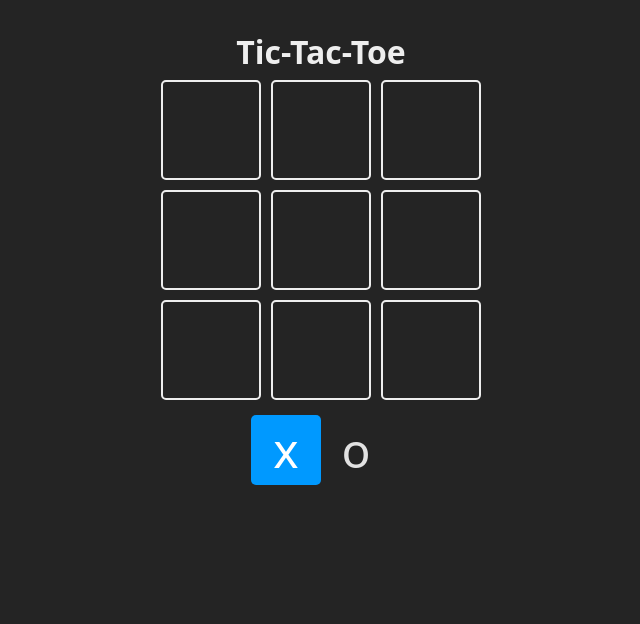
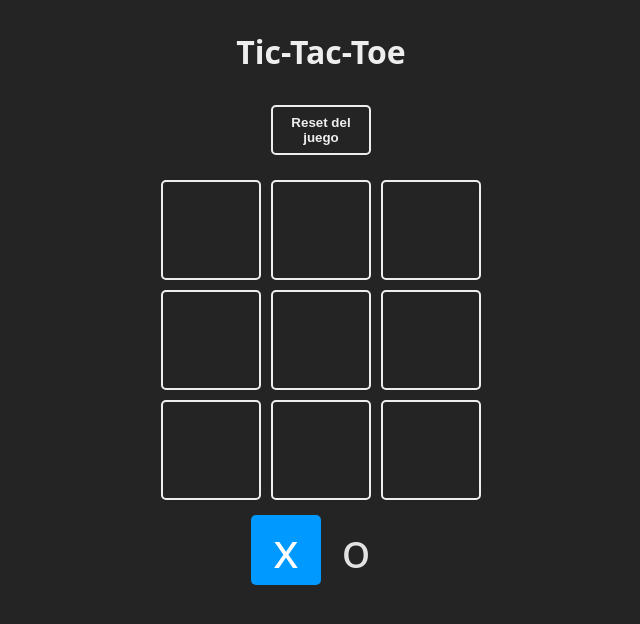
Before and after one commit to Dav1dGP/Dav1dGP-curso-aprendiendo-react, a React (Vite) app in the folder projects/tic-tac-toe/: page / in a window 1280 px wide. Shown: the top 624 px of the page, without its empty margins (319-959 px from the left). Built offline with nearby package versions, Linux system fonts and the light colour scheme.

Commit message:
Crear Reset juego

```diff
--- a/projects/tic-tac-toe/src/App.jsx
+++ b/projects/tic-tac-toe/src/App.jsx
@@ -63,6 +63,12 @@
 
   }
 
+  const resetGame = () => {
+    setBoard(Array(9).fill(null))
+    setTurn(TURNS.X)
+    setWinner(null)
+  }
+
   const updateBoard = (index) => {
     // no actualizar esta posición si ya tiene algo
     if (board[index] || winner) return
@@ -83,6 +89,7 @@
   return (
     <main className='board'>
       <h1>Tic-Tac-Toe</h1>
+      <button onClick={resetGame}>Reset del juego</button>
       <section className="game">
       {
 
@@ -126,7 +133,7 @@
               {winner && <Square>{winner}</Square> }
             </header>
             <footer>
-              <button>Empezar de nuevo</button>
+              <button onClick={resetGame}>Empezar de nuevo</button>
             </footer>
 
 
```
